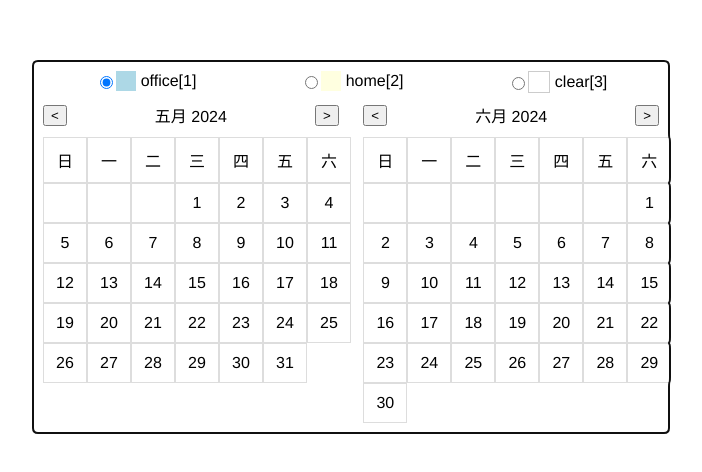
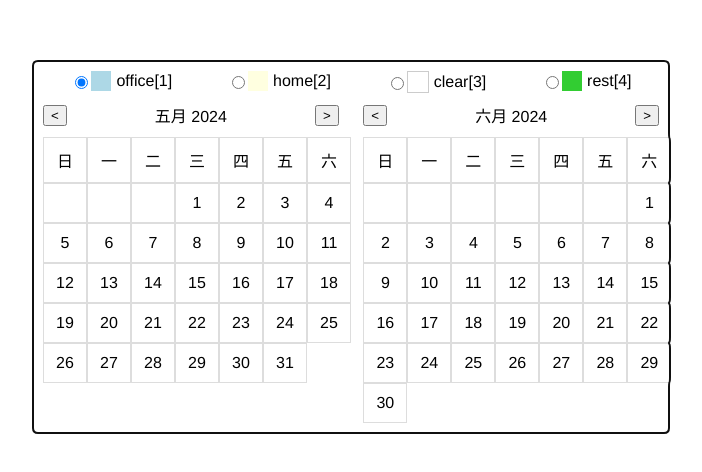
Before and after one commit to xiangrui09/homeWarkCalendarTools, a Vue app: page / in a window 1280 px wide. Shown: the top 472 px of the page, without its empty margins (289-991 px from the left). Built offline with nearby package versions, Linux system fonts and the light colour scheme.

Commit message:
msg create

```diff
--- a/src/components/WorkCalendar.vue
+++ b/src/components/WorkCalendar.vue
@@ -17,6 +17,12 @@
                 <label>
                     <input type="radio" value="clear" v-model="selectedStatus" />
                     <span class="box no-status"></span> clear[3]
+                </label>
+            </div>
+            <div>
+                <label>
+                    <input type="radio" value="rest" v-model="selectedStatus" />
+                    <span class="box rest"></span> rest[4]
                 </label>
             </div>
         </div>
@@ -82,6 +88,9 @@
                 } else if (this.workStatus[dateString] === 'home') {
                     return 'home';
                 }
+                else if (this.workStatus[dateString] === 'rest') {
+                    return 'rest';
+                }
                 return 'no-status';
             },
             updateDayStatus(day) {
@@ -91,6 +100,8 @@
                     this.$set(this.workStatus, dateString, 'office');
                 } else if (this.selectedStatus === 'home') {
                     this.$set(this.workStatus, dateString, 'home');
+                }else if (this.selectedStatus === 'rest') {
+                    this.$set(this.workStatus, dateString, 'rest');
                 } else {
                     this.$set(this.workStatus, dateString, null);
                 }
@@ -127,6 +138,9 @@
                         break;
                     case '3':
                         status = null;
+                        break;
+                    case '4':
+                        status = 'rest';
                         break;
                     default:
                         return;
@@ -176,6 +190,9 @@
           &.home {
             background-color: lightyellow;
           }
+          &.rest {
+            background-color: limegreen;
+          }
           &.no-status {
             background-color: white;
             border: 1px solid #ccc;
@@ -214,6 +231,9 @@
             &.home {
               background-color: lightyellow;
             }
+            &.rest {
+              background-color: limegreen;
+            }
             &.no-status {
               background-color: white;
             }
```
